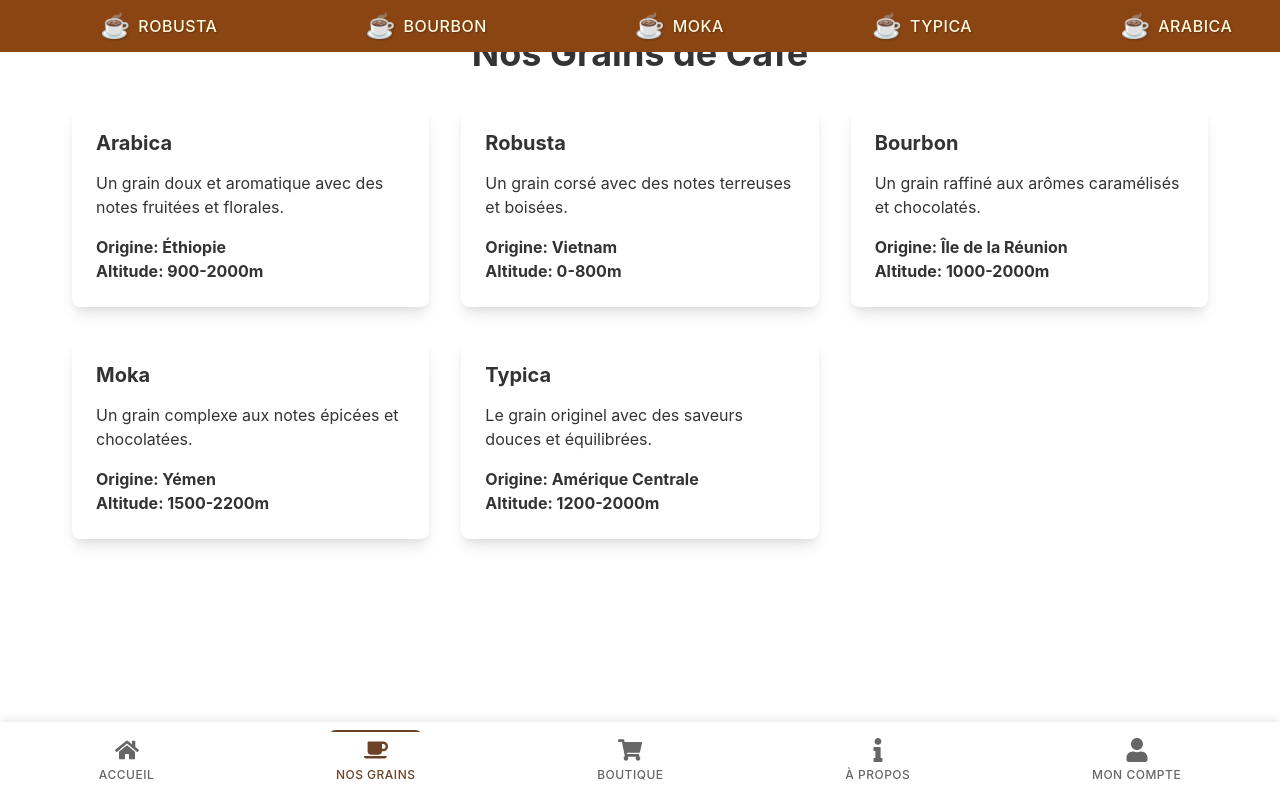
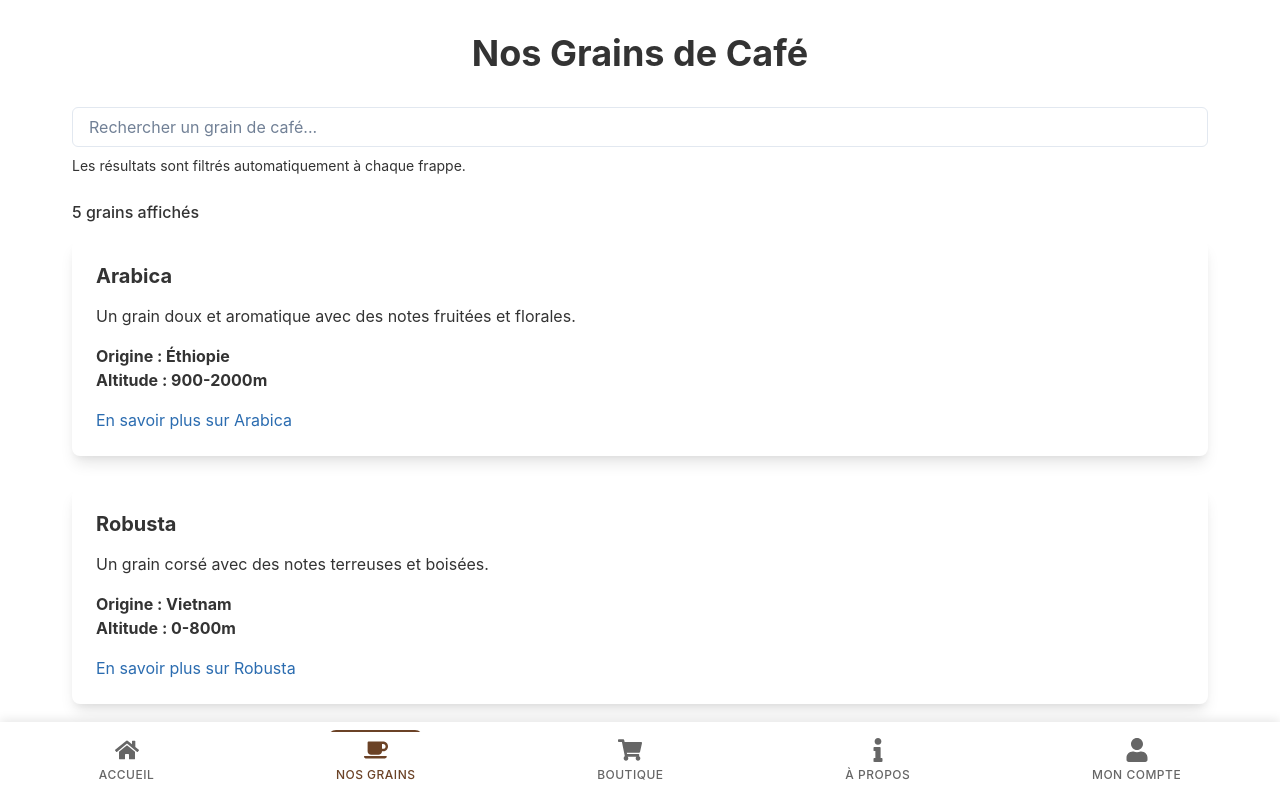
Before and after one commit to mariegautron/react-accessibilite-demo-m2, a React (Vite) app: page /grains in a window 1280 px wide. Shown: the top 800 px of the page. Built offline with nearby package versions, Linux system fonts and the light colour scheme.

Commit message:
feat: search bar

```diff
--- a/src/App.tsx
+++ b/src/App.tsx
@@ -39,7 +39,6 @@ function App() {
 
   return (
     <div className="app">
-      <DecorativeBar />
       <a href="#main-content" className="skip-to-content" tabIndex={0}>
         Aller au contenu principal a
       </a>
--- a/src/pages/Grains.tsx
+++ b/src/pages/Grains.tsx
@@ -1,55 +1,77 @@
-import { Box, Heading, SimpleGrid, Text } from '@chakra-ui/react';
-import { motion } from 'framer-motion';
+import {
+  Box,
+  Heading,
+  Input,
+  Text,
+  VisuallyHidden,
+  UnorderedList,
+  ListItem,
+  Link as ChakraLink,
+} from "@chakra-ui/react";
+import { motion } from "framer-motion";
+import { useState, useMemo } from "react";
 
 const MotionBox = motion(Box);
 
 const Grains = () => {
+  const [query, setQuery] = useState("");
+
   const grainsInfo = [
     {
-      nom: 'Arabica',
-      description: 'Un grain doux et aromatique avec des notes fruitées et florales.',
-      origine: 'Éthiopie',
-      altitude: '900-2000m'
+      nom: "Arabica",
+      description: "Un grain doux et aromatique avec des notes fruitées et florales.",
+      origine: "Éthiopie",
+      altitude: "900-2000m",
     },
     {
-      nom: 'Robusta',
-      description: 'Un grain corsé avec des notes terreuses et boisées.',
-      origine: 'Vietnam',
-      altitude: '0-800m'
+      nom: "Robusta",
+      description: "Un grain corsé avec des notes terreuses et boisées.",
+      origine: "Vietnam",
+      altitude: "0-800m",
     },
     {
-      nom: 'Bourbon',
-      description: 'Un grain raffiné aux arômes caramélisés et chocolatés.',
-      origine: 'Île de la Réunion',
-      altitude: '1000-2000m'
+      nom: "Bourbon",
+      description: "Un grain raffiné aux arômes caramélisés et chocolatés.",
+      origine: "Île de la Réunion",
+      altitude: "1000-2000m",
     },
     {
-      nom: 'Moka',
-      description: 'Un grain complexe aux notes épicées et chocolatées.',
-      origine: 'Yémen',
-      altitude: '1500-2200m'
+      nom: "Moka",
+      description: "Un grain complexe aux notes épicées et chocolatées.",
+      origine: "Yémen",
+      altitude: "1500-2200m",
     },
     {
-      nom: 'Typica',
-      description: 'Le grain originel avec des saveurs douces et équilibrées.',
-      origine: 'Amérique Centrale',
-      altitude: '1200-2000m'
-    }
+      nom: "Typica",
+      description: "Le grain originel avec des saveurs douces et équilibrées.",
+      origine: "Amérique Centrale",
+      altitude: "1200-2000m",
+    },
   ];
+
+  const filteredGrains = useMemo(() => {
+    const lowerQuery = query.toLowerCase();
+    return grainsInfo.filter(
+      (grain) =>
+        grain.nom.toLowerCase().includes(lowerQuery) ||
+        grain.description.toLowerCase().includes(lowerQuery) ||
+        grain.origine.toLowerCase().includes(lowerQuery),
+    );
+  }, [query]);
 
   const container = {
     hidden: { opacity: 0 },
     show: {
       opacity: 1,
       transition: {
-        staggerChildren: 0.2
-      }
-    }
+        staggerChildren: 0.2,
+      },
+    },
   };
 
   const item = {
     hidden: { opacity: 0, y: 20 },
-    show: { opacity: 1, y: 0 }
+    show: { opacity: 1, y: 0 },
   };
 
   return (
@@ -57,36 +79,72 @@ const Grains = () => {
       <Heading as="h1" mb={8} textAlign="center" color="brown.600">
         Nos Grains de Café
       </Heading>
-      <SimpleGrid
-        as={motion.div}
+
+      <Box mb={6}>
+        <VisuallyHidden as="label" htmlFor="search-grain">
+          Rechercher un grain de café
+        </VisuallyHidden>
+        <Input
+          id="search-grain"
+          type="search"
+          placeholder="Rechercher un grain de café..."
+          value={query}
+          onChange={(e) => setQuery(e.target.value)}
+          aria-describedby="search-instructions"
+          autoComplete="off"
+        />
+        <Text id="search-instructions" fontSize="sm" mt={2}>
+          Les résultats sont filtrés automatiquement à chaque frappe.
+        </Text>
+      </Box>
+
+      <Text id="results-feedback" aria-live="polite" mb={4} fontWeight="medium">
+        {filteredGrains.length === 0
+          ? "Aucun résultat"
+          : `${filteredGrains.length} grain${filteredGrains.length > 1 ? "s" : ""} affiché${filteredGrains.length > 1 ? "s" : ""}`}
+      </Text>
+
+      <Box role="region" aria-label="Résultats de la recherche">
+        <UnorderedList
+          as={motion.ul}
           variants={container}
           initial="hidden"
           animate="show"
-        columns={{ base: 1, md: 2, lg: 3 }}
           spacing={8}
+          listStyleType="none"
+          m={0}
+          p={0}
+          mb={"150px"}
         >
-        {grainsInfo.map((grain) => (
+          {filteredGrains.map((grain) => (
+            <ListItem key={grain.nom}>
               <MotionBox
-            key={grain.nom}
                 variants={item}
                 p={6}
                 borderRadius="lg"
                 boxShadow="lg"
                 bg="white"
                 transition="transform 0.2s"
-            _hover={{ transform: 'translateY(-4px)' }}
-            role="article"
-            aria-label={`Grain de café ${grain.nom}`}
+                _hover={{ transform: "translateY(-4px)" }}
               >
-            <Heading as="h2" size="md" mb={4} color="brown.500">
+                <Heading as="h3" size="md" mb={4} color="brown.500">
                   {grain.nom}
                 </Heading>
                 <Text mb={4}>{grain.description}</Text>
-            <Text fontWeight="bold" color="brown.400">Origine: {grain.origine}</Text>
-            <Text fontWeight="bold" color="brown.400">Altitude: {grain.altitude}</Text>
+                <Text fontWeight="bold" color="brown.400">
+                  Origine : {grain.origine}
+                </Text>
+                <Text fontWeight="bold" color="brown.400">
+                  Altitude : {grain.altitude}
+                </Text>
+                <ChakraLink href="#" mt={4} display="inline-block" color="blue.600">
+                  En savoir plus sur {grain.nom}
+                </ChakraLink>
               </MotionBox>
+            </ListItem>
           ))}
-      </SimpleGrid>
+        </UnorderedList>
+      </Box>
     </Box>
   );
 };
```
Also changed, not shown: src/pages/PageStyles.css (+9 -6 lines). Lines whose indentation alone changed are shown as unchanged.
